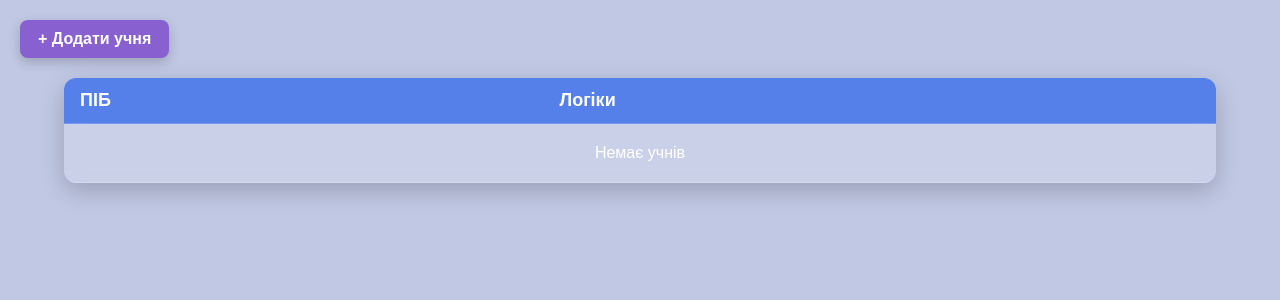
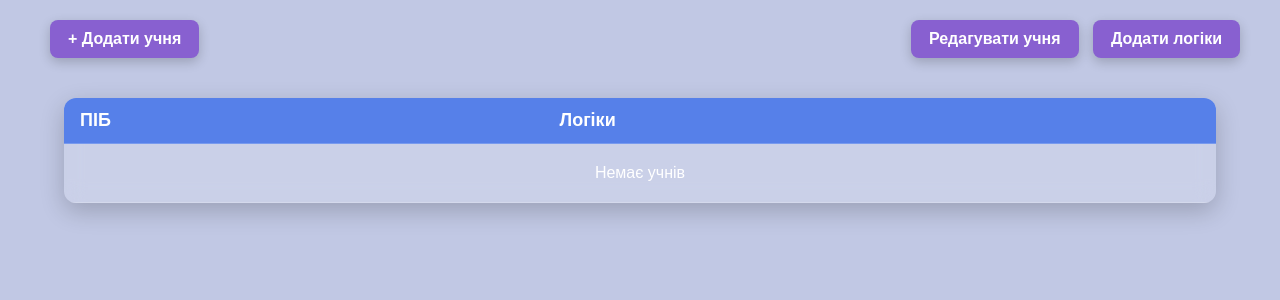
Before and after one commit to AlexandrRofficial/Online_Portal_Project, a Django app: page /e_diary/ in a window 1280 px wide. Shown: the top 300 px of the page. Run offline with Django 5.2, Linux system fonts and the light colour scheme; data that the repository does not hold is empty.

Commit message:
e_diary update html

```diff
--- a/e_diary/templates/e_diary.html
+++ b/e_diary/templates/e_diary.html
@@ -7,9 +7,17 @@
     body {
         margin: 0;
         padding: 0;
-        background: #C1C8E4; /* Чистий фон без градієнта */
+        background: #C1C8E4;
         font-family: Arial, sans-serif;
         color: white;
+    }
+
+    /* Контейнер для кнопок */
+    .top-bar {
+        display: flex;
+        justify-content: space-between;
+        align-items: center;
+        padding: 20px 40px;
     }
 
     .btn {
@@ -19,10 +27,10 @@
         padding: 10px 18px;
         text-decoration: none;
         border-radius: 8px;
-        margin: 20px;
         font-weight: bold;
         transition: 0.3s;
         box-shadow: 0 4px 12px rgba(0,0,0,0.2);
+        margin-left: 10px;
     }
 
     .btn:hover {
@@ -32,7 +40,7 @@
 
     table {
         width: 90%;
-        margin: 0 auto;
+        margin: 20px auto;
         border-collapse: collapse;
         background: rgba(255,255,255,0.15);
         backdrop-filter: blur(10px);
@@ -65,14 +73,20 @@
     .empty {
         text-align: center;
         padding: 20px;
-        color: #fff;
     }
 </style>
 
 </head>
 <body>
 
-<a class="btn">+ Додати учня</a>
+<div class="top-bar">
+    <a class="btn">+ Додати учня</a>
+
+    <div>
+        <a class="btn">Редагувати учня</a>
+        <a class="btn">Додати логіки</a>
+    </div>
+</div>
 
 <table>
     <thead>
@@ -89,7 +103,7 @@
         </tr>
         {% empty %}
         <tr>
-            <td colspan="3" class="empty">Немає учнів</td>
+            <td colspan="2" class="empty">Немає учнів</td>
         </tr>
         {% endfor %}
     </tbody>
```
